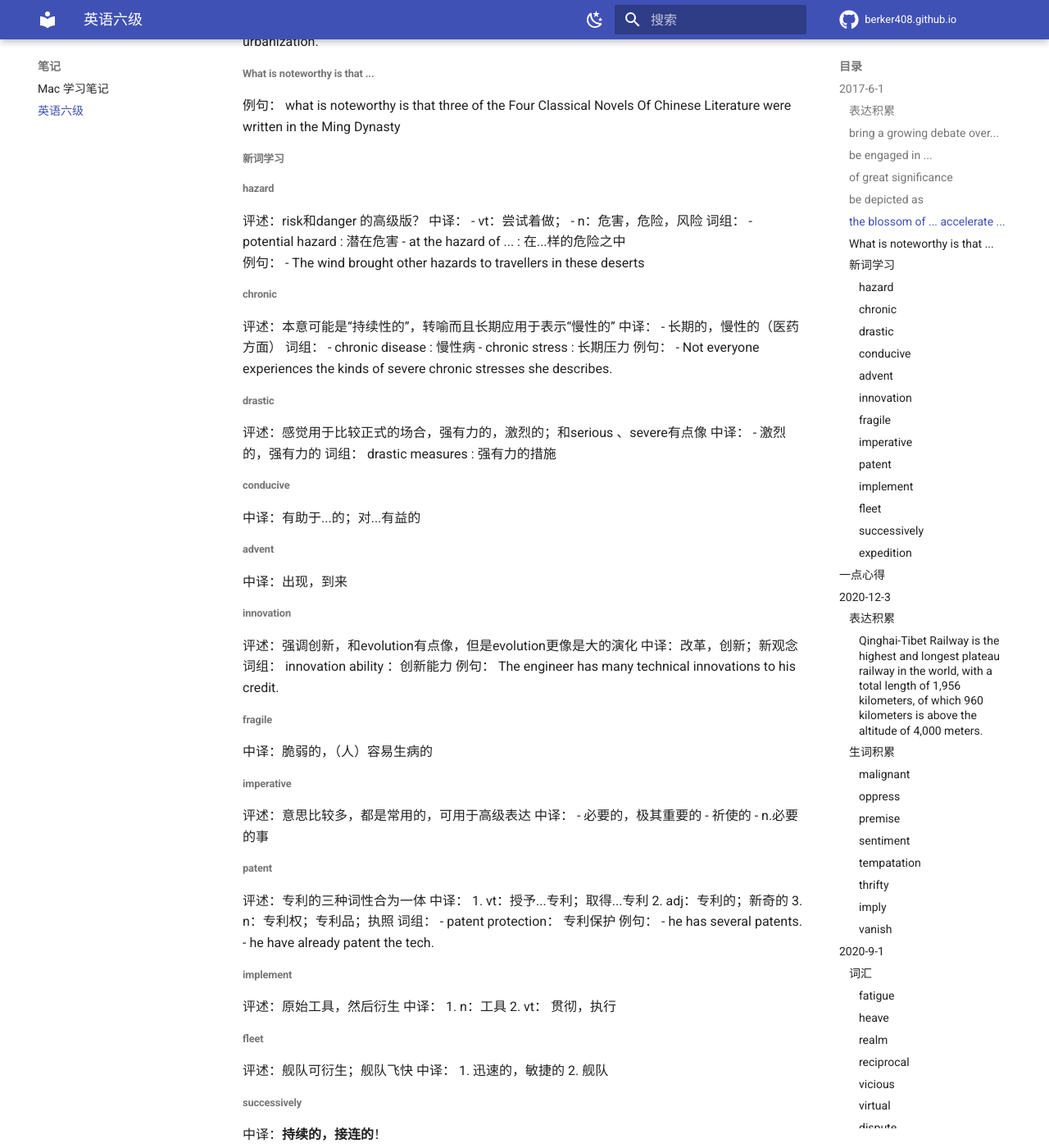
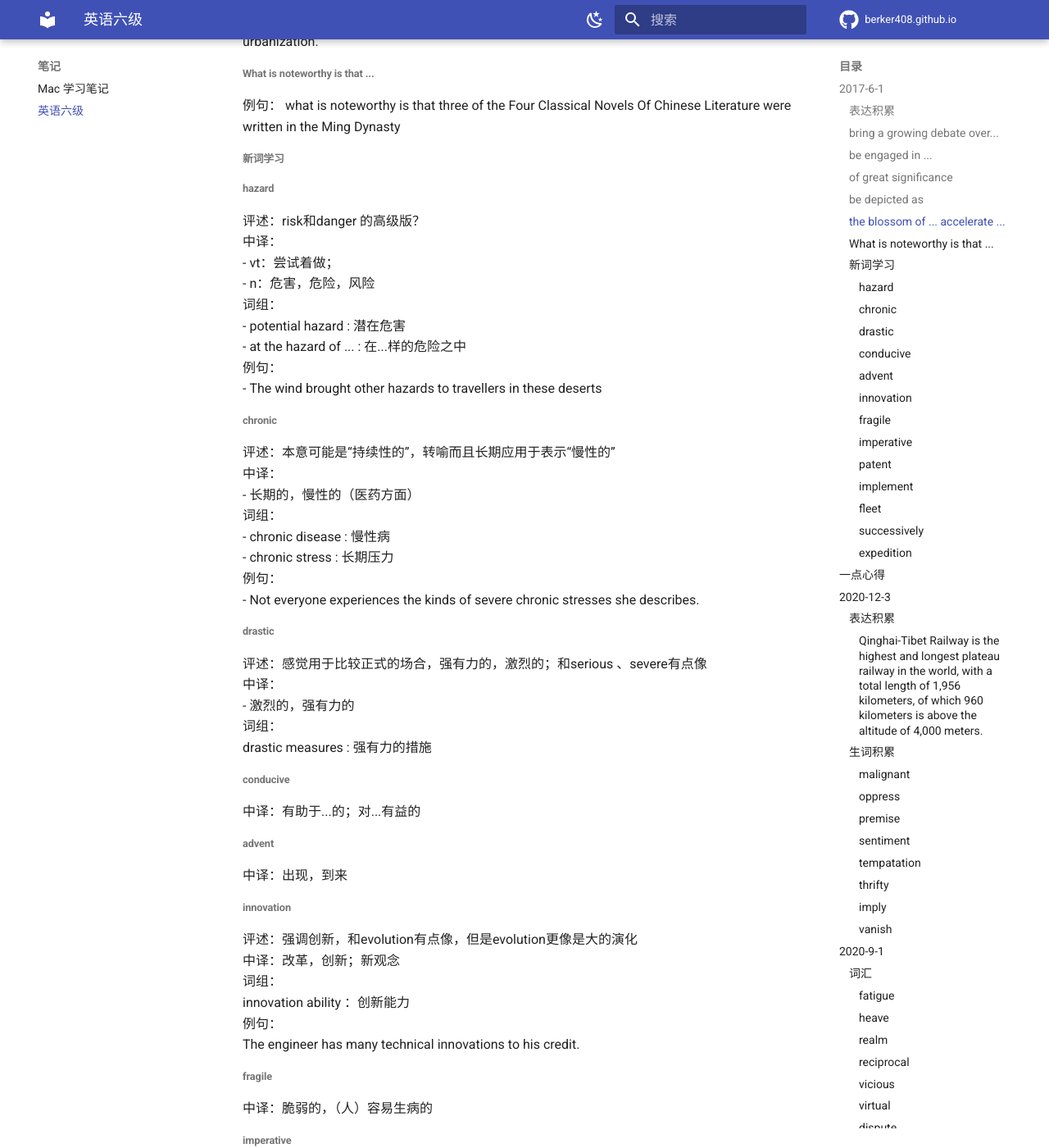
Before and after one commit to berker408/MySite, an MkDocs documentation site: the page built from docs/英语六级.md, in a window 1280 px wide and 1400 px high, scrolled down 646 px. Shown: the whole window at 82% size. Built offline with MkDocs 1.6.1 and Material for MkDocs 9.7.7, drawn with Linux system fonts in a browser that asks for light colours; some of the changed text lies outside the part shown.

Commit message:
换行问题

```diff
--- a/docs/英语六级.md
+++ b/docs/英语六级.md
@@ -18,8 +18,8 @@
 中译：
 - vt：尝试着做；
 - n：危害，危险，风险
-词组：
-- potential hazard  :   潜在危害
+词组：<br>
+- potential hazard  :   潜在危害<br>
 - at the hazard of ...  :  在...样的危险之中
 例句：
 - The wind brought other hazards to travellers in these deserts
@@ -31,7 +31,7 @@
 - chronic disease : 慢性病
 - chronic stress : 长期压力
 例句：
-- Not everyone experiences the kinds of severe chronic stresses  she describes.
+- Not everyone experiences the kinds of severe chronic stresses    she describes.
 ###### drastic
 评述：感觉用于比较正式的场合，强有力的，激烈的；和serious 、severe有点像
 中译：
@@ -167,4 +167,4 @@
 许诺，誓言（v和n）
 #### 表达
 这次的范文并没有特别突出的表达，主要的特点是选词比较精当、用了比较多的with结构、从句结构（使表达更为连贯）；
-另外在选词的时候，不要想的过于复杂，比如说“鲜明的个性”可以翻译为“with distinctive personalities”.我不禁想到，其实这个词可能本来就有这些意思，但是如果只是看词典就很难联想到，*总的来说还是要看例子去体会抽象出词语的意思*
+另外在选词的时候，不要想的过于复杂，比如说“鲜明的个性”可以翻译为“with distinctive personalities”.我不禁想到，其实这个词可能本来就有这些意思，但是如果只是看词典就很难联想到，**总的来说还是要看例子去体会抽象出词语的意思**
```
